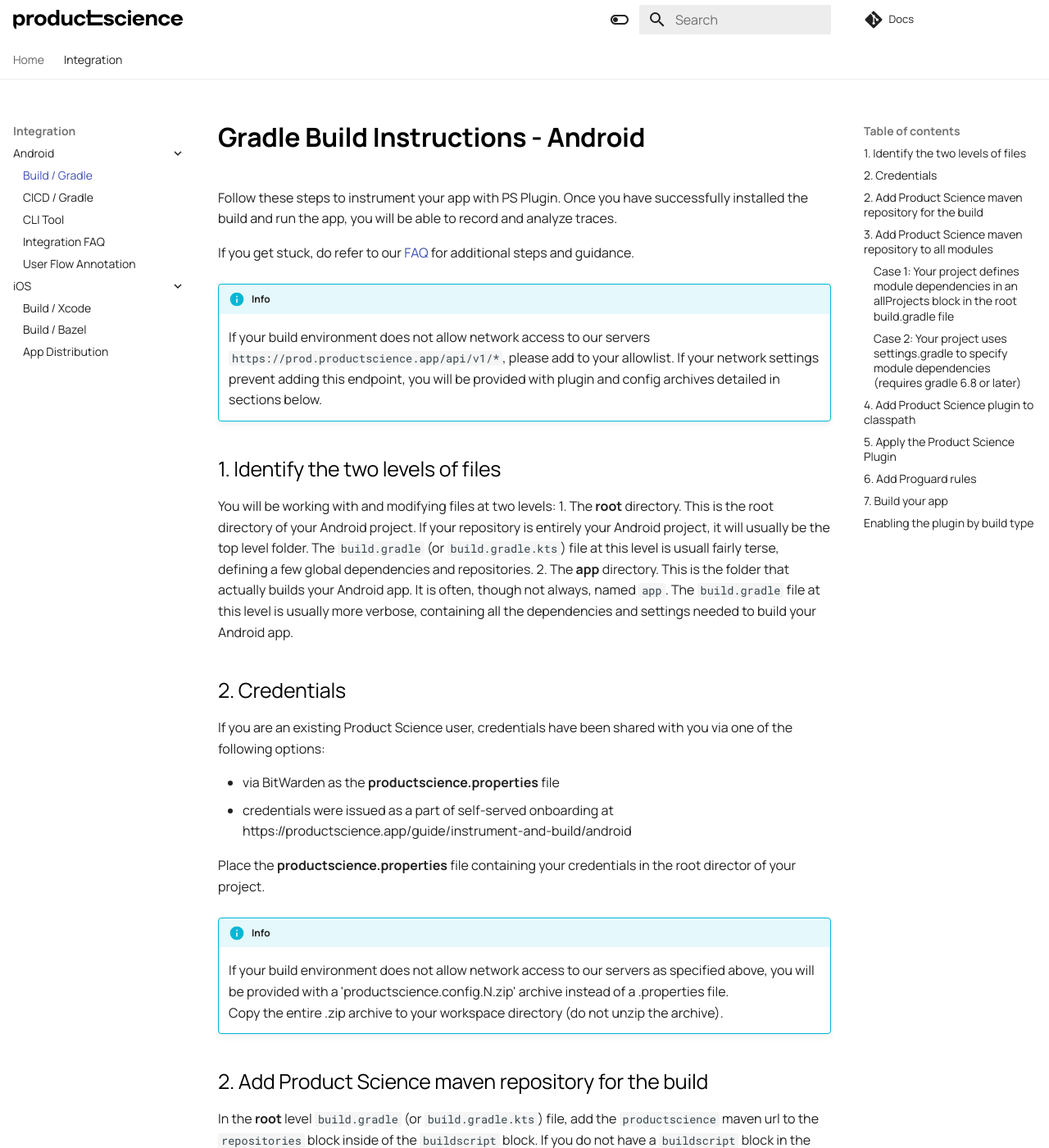
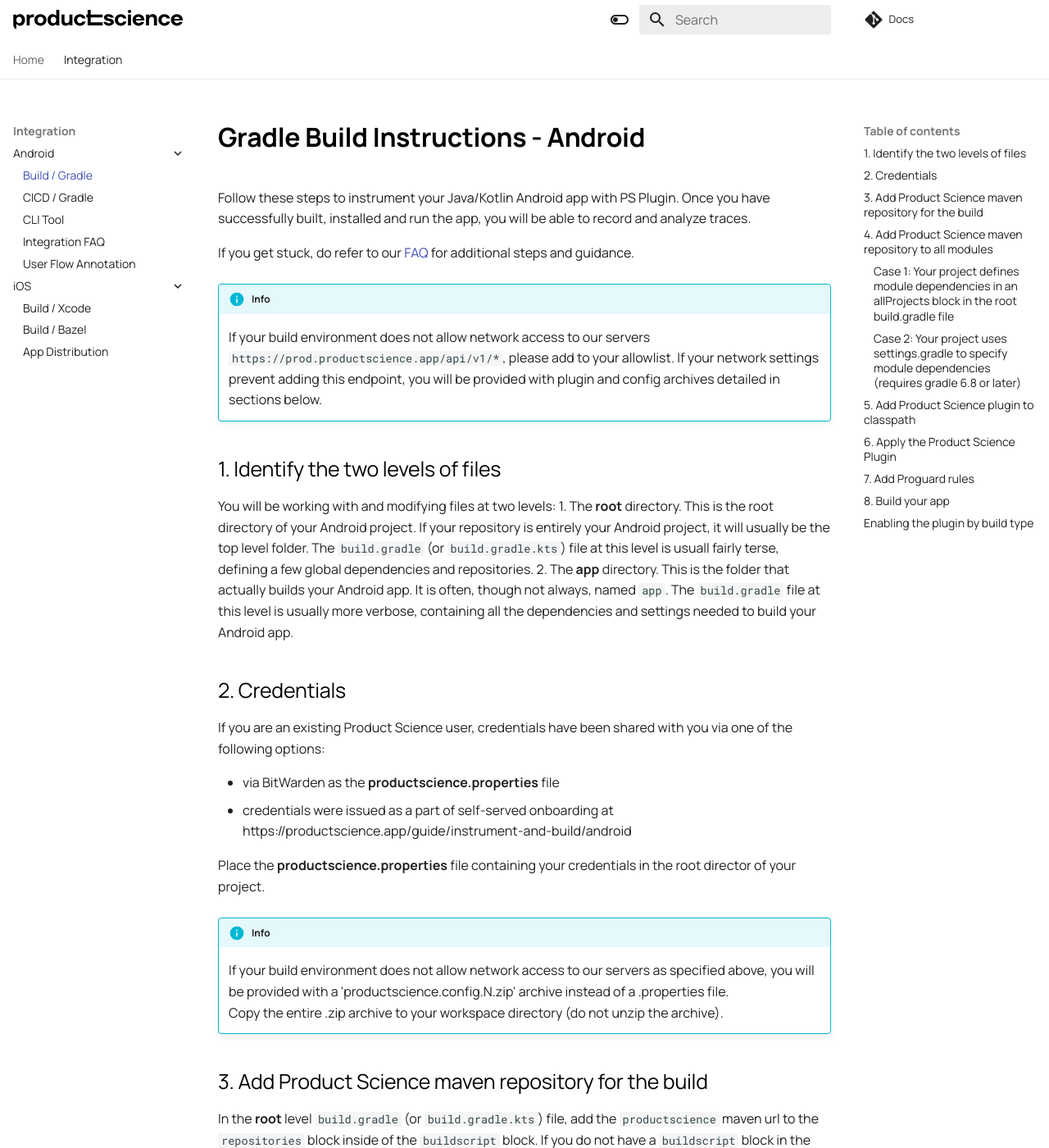
Before and after one commit to product-science/docs, an MkDocs documentation site: the page built from docs/android/gradle.md, in a window 1280 px wide and 1400 px high. Shown: the whole window at 82% size. Built offline with MkDocs 1.6.1 and Material for MkDocs 9.7.7, drawn with Linux system fonts in a browser that asks for light colours; part of the change alters nothing that is shown; some of the changed text lies outside the part shown.

Commit message:
Update gradle.md to fix numbering

````diff
--- a/docs/android/gradle.md
+++ b/docs/android/gradle.md
@@ -1,7 +1,7 @@
 
 # Gradle Build Instructions - Android
 
-Follow these steps to instrument your app with PS Plugin. Once you have successfully installed the build and run the app, you will be able to record and analyze traces.
+Follow these steps to instrument your Java/Kotlin Android app with PS Plugin. Once you have successfully built, installed and run the app, you will be able to record and analyze traces.
 
 If you get stuck, do refer to our [FAQ](https://docs.productscience.app/android/integration-faq-android/) for additional steps and guidance.
 
@@ -29,7 +29,7 @@ Place the **productscience.properties** file containing your credentials in the
     Copy the entire .zip archive to your workspace directory (do not unzip the archive).
 
 
-## 2. Add Product Science maven repository for the build
+## 3. Add Product Science maven repository for the build
 
 In the __root__ level `build.gradle` (or `build.gradle.kts`) file,  add the `productscience` maven url  to the `repositories` block inside of the `buildscript` block. If you do not have a `buildscript` block in the file, you can add one at the top level of the `build.gradle` file.
 
@@ -59,8 +59,8 @@ In the __root__ level `build.gradle` (or `build.gradle.kts`) file,  add the `pro
         }
     ```
 
-## 3. Add Product Science maven repository to all modules
-Your __root__ level. project either defines module dependencies in the `build.gradle` file or the `settings.gradle` file. Look in both files to see which.
+## 4. Add Product Science maven repository to all modules
+In your __root__ directory the project either defines module dependencies in the `build.gradle` file or the `settings.gradle` file. Look in both files to see which.
 
 ### Case 1: Your project defines module dependencies in an allProjects block in the root build.gradle file
 
@@ -125,7 +125,7 @@ The `productscience` plugin will attempt to instrument all modules of the app, s
 
 **Note:** If you use `RepositoriesMode.FAIL_ON_PROJECT_REPOS` mode you may experience a failure when one or more modules define their own repositories in their `build.gradle` files. Switching the mode to `RepositoriesMode.PREFER_SETTINGS` may solve this problem. Alternatively, you may add the `productscience` maven repository url to these modules `build.gradle` files. You can also use the method defined in Case 1 above instead of defining them in `settings.gradle`.
 
-## 4. Add Product Science plugin to classpath
+## 5. Add Product Science plugin to classpath
 
 In the `buildscript` block of the __root__ `build.gradle` file, add the classpaths for the `productscience` `transformer-plugin` and `transformer-instrumentation` artifacts:
 
@@ -156,7 +156,7 @@ In the `buildscript` block of the __root__ `build.gradle` file, add the classpat
     ```
 
 
-## 5. Apply the Product Science Plugin
+## 6. Apply the Product Science Plugin
 
 Now you need to enable the plugin in your __app__ `build.gradle` file. This is often in a directory named `app`, and will be more verbose than the top level gradle file.
 
@@ -180,7 +180,7 @@ Now you need to enable the plugin in your __app__ `build.gradle` file. This is o
         ...
     ```
 
-## 6. Add Proguard rules
+## 7. Add Proguard rules
 
 If the application uses obfuscation/shrinking using Proguard, add a new Proguard rule to your project. Add the next line to the R8/ProGuard configuration file:
 
@@ -193,7 +193,7 @@ The file can have a variety of names but will include the word proguard and have
 
 More information about R8/ProGuard configuration can be found here: https://developer.android.com/studio/build/shrink-code
 
-## 7. Build your app
+## 8. Build your app
 
 Now you can build your app with Gradle, i.e.:
 ```bash
````
